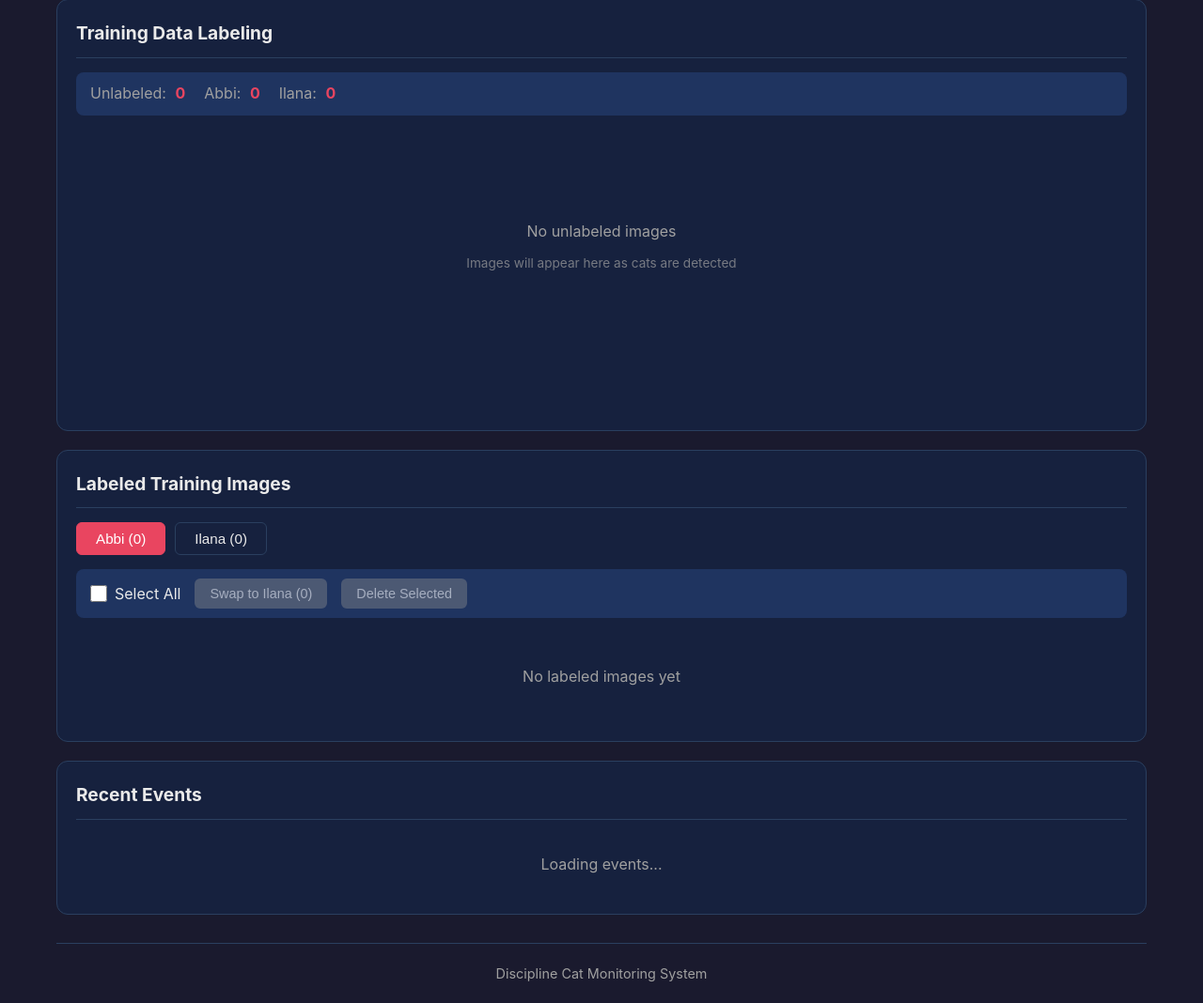
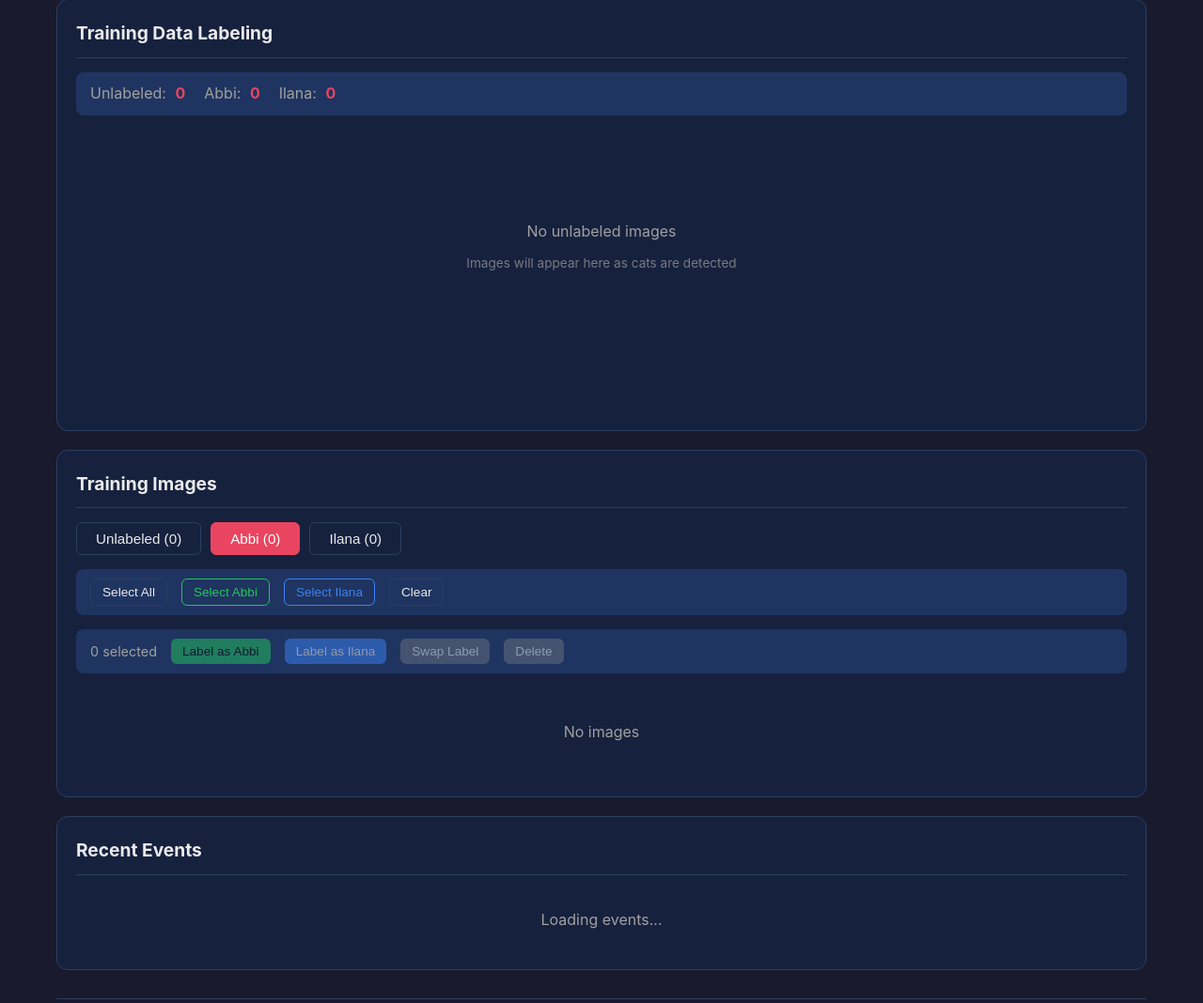
Before and after one commit to adamlerer/discipline, a Python web app: template discipline/web/templates/dashboard.html in a window 1280 px wide. Shown: the part 879-1947 px from the top of the page at 94% size. Run offline with Jinja, Linux system fonts and the light colour scheme; the template is opened without the code that fills it, so the values that code supplies are empty.

Commit message:
Improve labeling UI with unified image grid
- Add Unlabeled tab to Training Images panel
- Click on image to toggle selection
- Show classifier prediction on unlabeled images
- Add Select All, Select Abbi, Select Ilana buttons
- Add Label as Abbi/Ilana buttons for bulk labeling
- Better visual feedback for selected images

Co-Authored-By: Claude Opus 4.5 <noreply@anthropic.com>

```diff
--- a/discipline/web/static/style.css
+++ b/discipline/web/static/style.css
@@ -684,7 +684,7 @@ section h2 {
     display: grid;
     grid-template-columns: repeat(auto-fill, minmax(100px, 1fr));
     gap: 10px;
-    max-height: 300px;
+    max-height: 400px;
     overflow-y: auto;
     padding: 5px;
 }
@@ -695,6 +695,9 @@ section h2 {
     border-radius: 8px;
     overflow: hidden;
     background-color: #000;
+    cursor: pointer;
+    border: 3px solid transparent;
+    transition: border-color 0.15s ease;
 }
 
 .labeled-item img {
@@ -703,18 +706,87 @@ section h2 {
     object-fit: cover;
 }
 
-.labeled-checkbox {
-    position: absolute;
-    top: 5px;
-    left: 5px;
-    width: 20px;
-    height: 20px;
-    cursor: pointer;
-    z-index: 1;
+.labeled-item:hover {
+    border-color: var(--accent);
 }
 
-.labeled-item:hover {
-    outline: 2px solid var(--accent);
+.labeled-item.selected {
+    border-color: var(--accent-green);
+    box-shadow: 0 0 8px rgba(74, 222, 128, 0.5);
+}
+
+.prediction-label {
+    position: absolute;
+    bottom: 0;
+    left: 0;
+    right: 0;
+    background: rgba(0, 0, 0, 0.8);
+    color: white;
+    font-size: 0.7rem;
+    padding: 3px 5px;
+    text-align: center;
+}
+
+.prediction-label.pred-abbi {
+    color: #22c55e;
+}
+
+.prediction-label.pred-ilana {
+    color: #3b82f6;
+}
+
+.select-btn {
+    padding: 6px 12px;
+    border: 1px solid var(--border-color);
+    border-radius: 6px;
+    background-color: transparent;
+    color: var(--text-primary);
+    cursor: pointer;
+    font-size: 0.85rem;
+    transition: all 0.2s ease;
+}
+
+.select-btn:hover {
+    background-color: var(--bg-lighter);
+}
+
+.select-btn.select-abbi {
+    border-color: #22c55e;
+    color: #22c55e;
+}
+
+.select-btn.select-ilana {
+    border-color: #3b82f6;
+    color: #3b82f6;
+}
+
+.selection-count {
+    color: var(--text-secondary);
+    font-size: 0.9rem;
+}
+
+.action-btn {
+    padding: 6px 12px;
+    border: none;
+    border-radius: 6px;
+    cursor: pointer;
+    font-size: 0.85rem;
+    transition: all 0.2s ease;
+}
+
+.action-btn:disabled {
+    opacity: 0.5;
+    cursor: not-allowed;
+}
+
+.label-abbi-btn {
+    background-color: #22c55e;
+    color: #000;
+}
+
+.label-ilana-btn {
+    background-color: #3b82f6;
+    color: white;
 }
 
 .no-images {
--- a/discipline/web/templates/dashboard.html
+++ b/discipline/web/templates/dashboard.html
@@ -154,25 +154,35 @@
             </section>
 
             <section class="labeled-panel">
-                <h2>Labeled Training Images</h2>
+                <h2>Training Images</h2>
                 <div class="labeled-tabs">
-                    <button class="tab-btn active" onclick="showLabeledTab('abbi')">Abbi (<span id="abbi-labeled-count">0</span>)</button>
-                    <button class="tab-btn" onclick="showLabeledTab('ilana')">Ilana (<span id="ilana-labeled-count">0</span>)</button>
+                    <button class="tab-btn" id="tab-unlabeled" onclick="showLabeledTab('unlabeled')">Unlabeled (<span id="unlabeled-tab-count">0</span>)</button>
+                    <button class="tab-btn active" id="tab-abbi" onclick="showLabeledTab('abbi')">Abbi (<span id="abbi-labeled-count">0</span>)</button>
+                    <button class="tab-btn" id="tab-ilana" onclick="showLabeledTab('ilana')">Ilana (<span id="ilana-labeled-count">0</span>)</button>
                 </div>
                 <div class="labeled-actions">
-                    <label class="select-all-label">
-                        <input type="checkbox" id="select-all-labeled" onchange="toggleSelectAllLabeled(this.checked)">
-                        Select All
-                    </label>
-                    <button class="swap-btn" onclick="swapSelectedLabeled()" id="swap-labeled-btn" disabled>
-                        Swap to <span id="swap-target">Ilana</span> (<span id="selected-count">0</span>)
+                    <button class="select-btn" onclick="selectAllImages()">Select All</button>
+                    <button class="select-btn select-abbi" onclick="selectByPrediction('abbi')">Select Abbi</button>
+                    <button class="select-btn select-ilana" onclick="selectByPrediction('ilana')">Select Ilana</button>
+                    <button class="select-btn" onclick="clearSelection()">Clear</button>
+                </div>
+                <div class="labeled-actions" id="action-buttons">
+                    <span class="selection-count"><span id="selected-count">0</span> selected</span>
+                    <button class="action-btn label-abbi-btn" onclick="labelSelectedAs('abbi')" id="label-abbi-btn" disabled>
+                        Label as Abbi
                     </button>
-                    <button class="delete-btn" onclick="deleteSelectedLabeled()" id="delete-labeled-btn" disabled>
-                        Delete Selected
+                    <button class="action-btn label-ilana-btn" onclick="labelSelectedAs('ilana')" id="label-ilana-btn" disabled>
+                        Label as Ilana
+                    </button>
+                    <button class="action-btn swap-btn" onclick="swapSelectedLabeled()" id="swap-labeled-btn" disabled>
+                        Swap Label
+                    </button>
+                    <button class="action-btn delete-btn" onclick="deleteSelectedLabeled()" id="delete-labeled-btn" disabled>
+                        Delete
                     </button>
                 </div>
                 <div id="labeled-grid" class="labeled-grid">
-                    <p class="no-images">No labeled images yet</p>
+                    <p class="no-images">No images</p>
                 </div>
             </section>
 
@@ -857,7 +867,7 @@
 
         // Labeled images state
         let currentLabeledTab = 'abbi';
-        let labeledImages = { abbi: [], ilana: [] };
+        let labeledImages = { unlabeled: [], abbi: [], ilana: [] };
         let selectedLabeled = new Set();
 
         // Load labeled images on startup
@@ -865,13 +875,16 @@
 
         async function loadLabeledImages() {
             try {
-                const [abbiRes, ilanaRes] = await Promise.all([
+                const [unlabeledRes, abbiRes, ilanaRes] = await Promise.all([
+                    fetch('/api/labeling/images'),
                     fetch('/api/labeling/labeled/abbi'),
                     fetch('/api/labeling/labeled/ilana')
                 ]);
+                labeledImages.unlabeled = await unlabeledRes.json();
                 labeledImages.abbi = await abbiRes.json();
                 labeledImages.ilana = await ilanaRes.json();
 
+                document.getElementById('unlabeled-tab-count').textContent = labeledImages.unlabeled.length;
                 document.getElementById('abbi-labeled-count').textContent = labeledImages.abbi.length;
                 document.getElementById('ilana-labeled-count').textContent = labeledImages.ilana.length;
 
@@ -881,17 +894,17 @@
             }
         }
 
-        function showLabeledTab(cat) {
-            currentLabeledTab = cat;
+        function showLabeledTab(tab) {
+            currentLabeledTab = tab;
             selectedLabeled.clear();
             updateSelectedCount();
 
             // Update tab buttons
             document.querySelectorAll('.labeled-tabs .tab-btn').forEach(btn => {
-                btn.classList.toggle('active', btn.textContent.toLowerCase().startsWith(cat));
+                btn.classList.remove('active');
             });
+            document.getElementById('tab-' + tab).classList.add('active');
 
-            document.getElementById('select-all-labeled').checked = false;
             renderLabeledGrid();
         }
 
@@ -899,54 +912,108 @@
             const grid = document.getElementById('labeled-grid');
             const images = labeledImages[currentLabeledTab];
 
-            if (images.length === 0) {
-                grid.innerHTML = '<p class="no-images">No labeled images for ' + currentLabeledTab + '</p>';
+            if (!images || images.length === 0) {
+                grid.innerHTML = '<p class="no-images">No images</p>';
                 return;
             }
 
-            grid.innerHTML = images.map(img => `
-                <div class="labeled-item" data-cat="${img.cat}" data-filename="${img.filename}">
-                    <input type="checkbox" class="labeled-checkbox"
-                           onchange="toggleLabeledSelection('${img.cat}', '${img.filename}', this.checked)"
-                           ${selectedLabeled.has(img.cat + '/' + img.filename) ? 'checked' : ''}>
+            if (currentLabeledTab === 'unlabeled') {
+                grid.innerHTML = images.map(img => {
+                    const key = 'unlabeled/' + img.filename;
+                    const isSelected = selectedLabeled.has(key);
+                    const pred = img.prediction ? `${img.prediction} (${Math.round(img.confidence * 100)}%)` : '';
+                    const predClass = img.prediction === 'abbi' ? 'pred-abbi' : (img.prediction === 'ilana' ? 'pred-ilana' : '');
+                    return `
+                        <div class="labeled-item ${isSelected ? 'selected' : ''}" onclick="toggleImageSelection('unlabeled', '${img.filename}')">
+                            <img src="/api/labeling/image/${img.filename}" alt="${img.filename}">
+                            ${pred ? `<span class="prediction-label ${predClass}">${pred}</span>` : ''}
+                        </div>
+                    `;
+                }).join('');
+            } else {
+                grid.innerHTML = images.map(img => {
+                    const key = img.cat + '/' + img.filename;
+                    const isSelected = selectedLabeled.has(key);
+                    return `
+                        <div class="labeled-item ${isSelected ? 'selected' : ''}" onclick="toggleImageSelection('${img.cat}', '${img.filename}')">
                             <img src="/api/labeling/labeled/${img.cat}/${img.filename}" alt="${img.filename}">
                         </div>
-            `).join('');
+                    `;
+                }).join('');
+            }
         }
 
-        function toggleLabeledSelection(cat, filename, checked) {
+        function toggleImageSelection(cat, filename) {
             const key = cat + '/' + filename;
-            if (checked) {
+            if (selectedLabeled.has(key)) {
+                selectedLabeled.delete(key);
+            } else {
                 selectedLabeled.add(key);
-            } else {
-                selectedLabeled.delete(key);
             }
             updateSelectedCount();
+            renderLabeledGrid();
         }
 
-        function toggleSelectAllLabeled(checked) {
+        function selectAllImages() {
             const images = labeledImages[currentLabeledTab];
-            selectedLabeled.clear();
-
-            if (checked) {
             images.forEach(img => {
-                    selectedLabeled.add(img.cat + '/' + img.filename);
+                const cat = currentLabeledTab === 'unlabeled' ? 'unlabeled' : img.cat;
+                selectedLabeled.add(cat + '/' + img.filename);
             });
+            updateSelectedCount();
+            renderLabeledGrid();
         }
 
+        function selectByPrediction(prediction) {
+            const images = labeledImages[currentLabeledTab];
+            images.forEach(img => {
+                if (img.prediction === prediction) {
+                    const cat = currentLabeledTab === 'unlabeled' ? 'unlabeled' : img.cat;
+                    selectedLabeled.add(cat + '/' + img.filename);
+                }
+            });
+            updateSelectedCount();
             renderLabeledGrid();
+        }
+
+        function clearSelection() {
+            selectedLabeled.clear();
             updateSelectedCount();
+            renderLabeledGrid();
         }
 
         function updateSelectedCount() {
             const count = selectedLabeled.size;
             document.getElementById('selected-count').textContent = count;
             document.getElementById('delete-labeled-btn').disabled = count === 0;
-            document.getElementById('swap-labeled-btn').disabled = count === 0;
+            document.getElementById('swap-labeled-btn').disabled = count === 0 || currentLabeledTab === 'unlabeled';
+            document.getElementById('label-abbi-btn').disabled = count === 0 || currentLabeledTab !== 'unlabeled';
+            document.getElementById('label-ilana-btn').disabled = count === 0 || currentLabeledTab !== 'unlabeled';
+        }
 
-            // Update swap target label
-            const swapTarget = currentLabeledTab === 'abbi' ? 'Ilana' : 'Abbi';
-            document.getElementById('swap-target').textContent = swapTarget;
+        async function labelSelectedAs(catName) {
+            if (selectedLabeled.size === 0 || currentLabeledTab !== 'unlabeled') return;
+
+            let labeled = 0;
+            for (const key of selectedLabeled) {
+                const [, filename] = key.split('/');
+                try {
+                    const response = await fetch('/api/labeling/label', {
+                        method: 'POST',
+                        headers: { 'Content-Type': 'application/json' },
+                        body: JSON.stringify({ filename, cat_name: catName })
+                    });
+                    const data = await response.json();
+                    if (data.success) labeled++;
+                } catch (error) {
+                    console.error('Failed to label:', error);
+                }
+            }
+
+            showToast(`Labeled ${labeled} image(s) as ${catName}`);
+            selectedLabeled.clear();
+            loadLabeledImages();
+            updateLabelingStats();
         }
 
         async function swapSelectedLabeled() {
```
Lines whose indentation alone changed are shown as unchanged.
